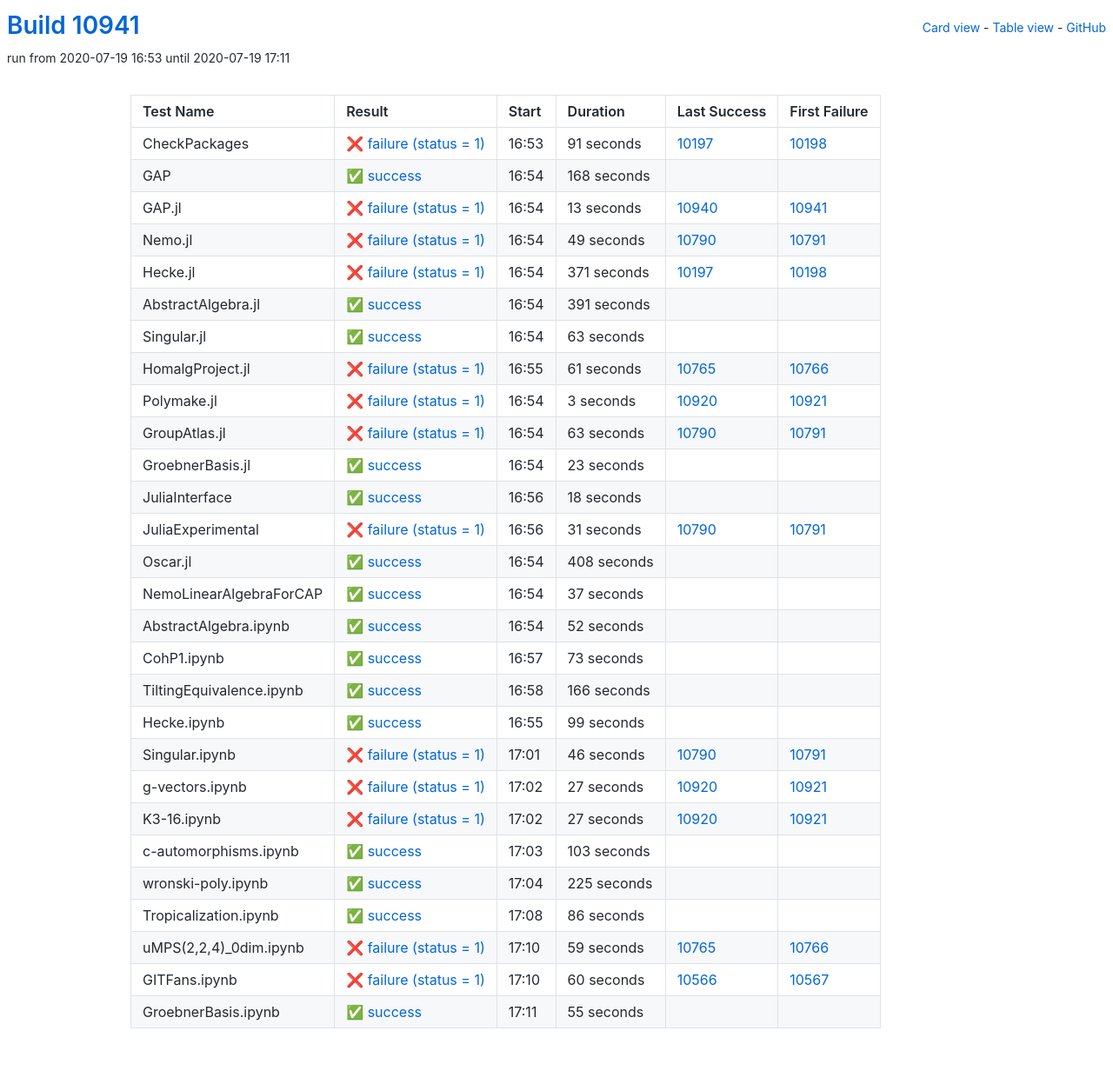
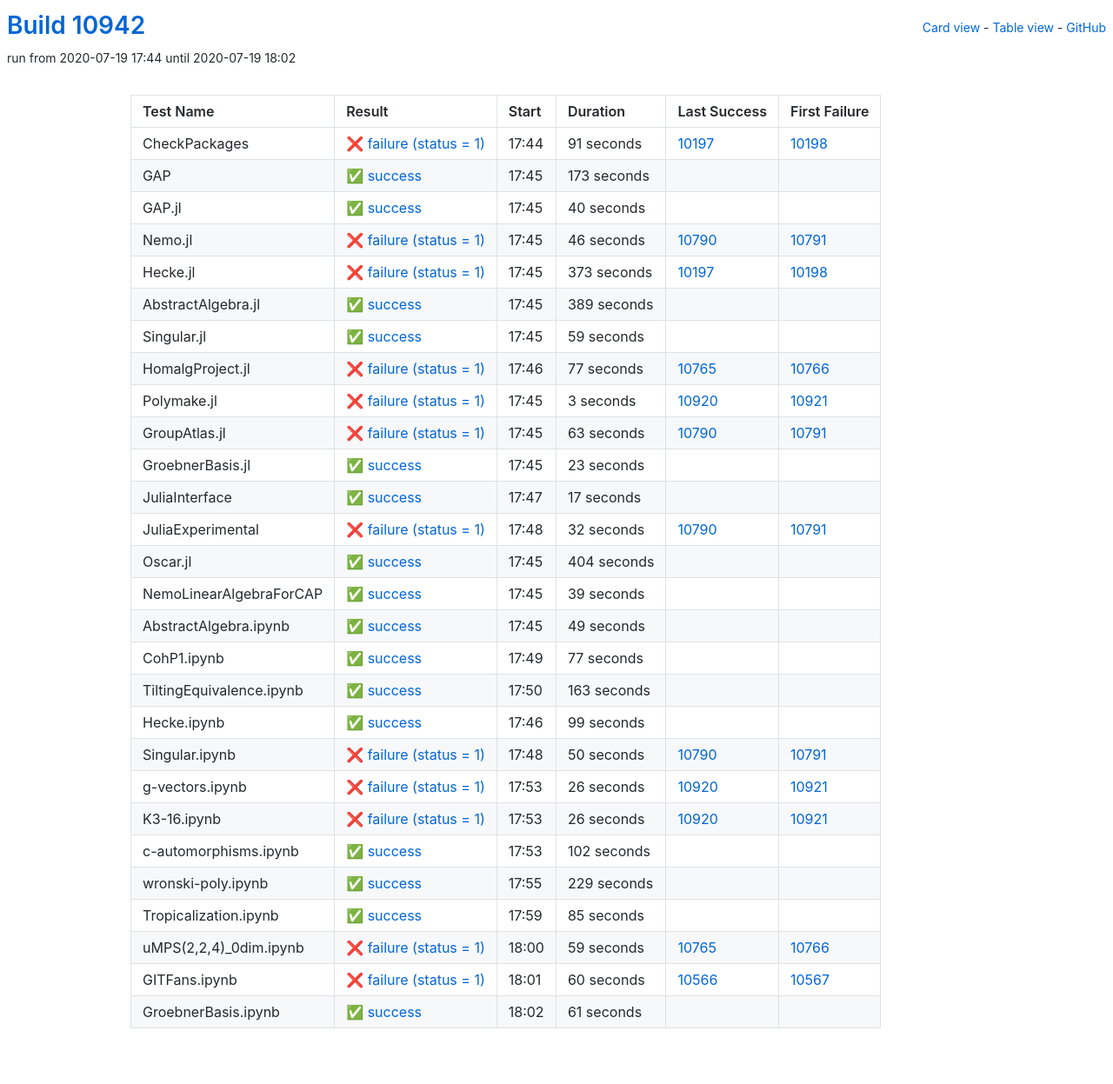
Before and after one commit to oscar-system/oscar-ci-status, a Jekyll site: the page built from table.html, in a window 1280 px wide. Shown: the whole page at 87% size. Built offline with Jekyll 4.4.1, drawn with Linux system fonts in a browser that asks for light colours.

Commit message:
Build #10942

```diff
--- a/_data/ci.yml
+++ b/_data/ci.yml
@@ -1,6 +1,6 @@
 ---
-build: 10941
-build_url: https://oscarci.mathematik.uni-kl.de/job/oscar/10941/
+build: 10942
+build_url: https://oscarci.mathematik.uni-kl.de/job/oscar/10942/
 job: oscar
 organization: oscar-system
 repo: oscar-ci-status
@@ -8,8 +8,8 @@ repourl: https://github.com/oscar-system/oscar-ci-status
 tests:
 - name: CheckPackages
   id: checkpackages
-  log: https://oscarci.mathematik.uni-kl.de/job/oscar/10941/artifact/logs/build-10941/CheckPackages.log
-  start: 2020-07-19 16:53
+  log: https://oscarci.mathematik.uni-kl.de/job/oscar/10942/artifact/logs/build-10942/CheckPackages.log
+  start: 2020-07-19 17:44
   success: false
   exitcode: 1
   status: failure
@@ -20,92 +20,92 @@ tests:
   first_failure_url: https://oscarci.mathematik.uni-kl.de/job/oscar/10198/
 - name: GAP
   id: gap
-  log: https://oscarci.mathematik.uni-kl.de/job/oscar/10941/artifact/logs/build-10941/GAP.log
-  start: 2020-07-19 16:54
+  log: https://oscarci.mathematik.uni-kl.de/job/oscar/10942/artifact/logs/build-10942/GAP.log
+  start: 2020-07-19 17:45
   success: true
   exitcode: 0
   status: success
-  duration: 168
+  duration: 173
   last_success: false
   last_success_url:
   first_failure: false
   first_failure_url:
 - name: GAP.jl
   id: gap-jl
-  log: https://oscarci.mathematik.uni-kl.de/job/oscar/10941/artifact/logs/build-10941/GAP.jl.log
-  start: 2020-07-19 16:54
+  log: https://oscarci.mathematik.uni-kl.de/job/oscar/10942/artifact/logs/build-10942/GAP.jl.log
+  start: 2020-07-19 17:45
+  success: true
+  exitcode: 0
+  status: success
+  duration: 40
+  last_success: false
+  last_success_url:
+  first_failure: false
+  first_failure_url:
+- name: Nemo.jl
+  id: nemo-jl
+  log: https://oscarci.mathematik.uni-kl.de/job/oscar/10942/artifact/logs/build-10942/Nemo.jl.log
+  start: 2020-07-19 17:45
   success: false
   exitcode: 1
   status: failure
-  duration: 13
-  last_success: 10940
-  last_success_url: https://oscarci.mathematik.uni-kl.de/job/oscar/10940/
-  first_failure: 10941
-  first_failure_url: https://oscarci.mathematik.uni-kl.de/job/oscar/10941/
-- name: Nemo.jl
-  id: nemo-jl
-  log: https://oscarci.mathematik.uni-kl.de/job/oscar/10941/artifact/logs/build-10941/Nemo.jl.log
-  start: 2020-07-19 16:54
-  success: false
-  exitcode: 1
-  status: failure
-  duration: 49
+  duration: 46
   last_success: 10790
   last_success_url: https://oscarci.mathematik.uni-kl.de/job/oscar/10790/
   first_failure: 10791
   first_failure_url: https://oscarci.mathematik.uni-kl.de/job/oscar/10791/
 - name: Hecke.jl
   id: hecke-jl
-  log: https://oscarci.mathematik.uni-kl.de/job/oscar/10941/artifact/logs/build-10941/Hecke.jl.log
-  start: 2020-07-19 16:54
+  log: https://oscarci.mathematik.uni-kl.de/job/oscar/10942/artifact/logs/build-10942/Hecke.jl.log
+  start: 2020-07-19 17:45
   success: false
   exitcode: 1
   status: failure
-  duration: 371
+  duration: 373
   last_success: 10197
   last_success_url: https://oscarci.mathematik.uni-kl.de/job/oscar/10197/
   first_failure: 10198
   first_failure_url: https://oscarci.mathematik.uni-kl.de/job/oscar/10198/
 - name: AbstractAlgebra.jl
   id: abstractalgebra-jl
-  log: https://oscarci.mathematik.uni-kl.de/job/oscar/10941/artifact/logs/build-10941/AbstractAlgebra.jl.log
-  start: 2020-07-19 16:54
+  log: https://oscarci.mathematik.uni-kl.de/job/oscar/10942/artifact/logs/build-10942/AbstractAlgebra.jl.log
+  start: 2020-07-19 17:45
   success: true
   exitcode: 0
   status: success
-  duration: 391
+  duration: 389
   last_success: false
   last_success_url:
   first_failure: false
   first_failure_url:
 - name: Singular.jl
   id: singular-jl
-  log: https://oscarci.mathematik.uni-kl.de/job/oscar/10941/artifact/logs/build-10941/Singular.jl.log
-  start: 2020-07-19 16:54
+  log: https://oscarci.mathematik.uni-kl.de/job/oscar/10942/artifact/logs/build-10942/Singular.jl.log
+  start: 2020-07-19 17:45
   success: true
   exitcode: 0
   status: success
-  duration: 63
+  duration: 59
   last_success: false
   last_success_url:
   first_failure: false
   first_failure_url:
 - name: HomalgProject.jl
   id: homalgproject-jl
-  log: https://oscarci.mathematik.uni-kl.de/job/oscar/10941/artifact/logs/build-10941/HomalgProject.jl.log
-  start: 2020-07-19 16:55
+  log: https://oscarci.mathematik.uni-kl.de/job/oscar/10942/artifact/logs/build-10942/HomalgProject.jl.log
+  start: 2020-07-19 17:46
   success: false
   exitcode: 1
   status: failure
-  duration: 61
+  duration: 77
   last_success: 10765
   last_success_url: https://oscarci.mathematik.uni-kl.de/job/oscar/10765/
   first_failure: 10766
   first_failure_url: https://oscarci.mathematik.uni-kl.de/job/oscar/10766/
 - name: Polymake.jl
   id: polymake-jl
-  log: https://oscarci.mathematik.uni-kl.de/job/oscar/10941/artifact/logs/build-10941/Polymake.jl.log
-  start: 2020-07-19 16:54
+  log: https://oscarci.mathematik.uni-kl.de/job/oscar/10942/artifact/logs/build-10942/Polymake.jl.log
+  start: 2020-07-19 17:45
   success: false
   exitcode: 1
   status: failure
@@ -116,8 +116,8 @@ tests:
   first_failure_url: https://oscarci.mathematik.uni-kl.de/job/oscar/10921/
 - name: GroupAtlas.jl
   id: groupatlas-jl
-  log: https://oscarci.mathematik.uni-kl.de/job/oscar/10941/artifact/logs/build-10941/GroupAtlas.jl.log
-  start: 2020-07-19 16:54
+  log: https://oscarci.mathematik.uni-kl.de/job/oscar/10942/artifact/logs/build-10942/GroupAtlas.jl.log
+  start: 2020-07-19 17:45
   success: false
   exitcode: 1
   status: failure
@@ -128,8 +128,8 @@ tests:
   first_failure_url: https://oscarci.mathematik.uni-kl.de/job/oscar/10791/
 - name: GroebnerBasis.jl
   id: groebnerbasis-jl
-  log: https://oscarci.mathematik.uni-kl.de/job/oscar/10941/artifact/logs/build-10941/GroebnerBasis.jl.log
-  start: 2020-07-19 16:54
+  log: https://oscarci.mathematik.uni-kl.de/job/oscar/10942/artifact/logs/build-10942/GroebnerBasis.jl.log
+  start: 2020-07-19 17:45
   success: true
   exitcode: 0
   status: success
@@ -140,92 +140,92 @@ tests:
   first_failure_url:
 - name: JuliaInterface
   id: juliainterface
-  log: https://oscarci.mathematik.uni-kl.de/job/oscar/10941/artifact/logs/build-10941/JuliaInterface.log
-  start: 2020-07-19 16:56
+  log: https://oscarci.mathematik.uni-kl.de/job/oscar/10942/artifact/logs/build-10942/JuliaInterface.log
+  start: 2020-07-19 17:47
   success: true
   exitcode: 0
   status: success
-  duration: 18
+  duration: 17
   last_success: false
   last_success_url:
   first_failure: false
   first_failure_url:
 - name: JuliaExperimental
   id: juliaexperimental
-  log: https://oscarci.mathematik.uni-kl.de/job/oscar/10941/artifact/logs/build-10941/JuliaExperimental.log
-  start: 2020-07-19 16:56
+  log: https://oscarci.mathematik.uni-kl.de/job/oscar/10942/artifact/logs/build-10942/JuliaExperimental.log
+  start: 2020-07-19 17:48
   success: false
   exitcode: 1
   status: failure
-  duration: 31
+  duration: 32
   last_success: 10790
   last_success_url: https://oscarci.mathematik.uni-kl.de/job/oscar/10790/
   first_failure: 10791
   first_failure_url: https://oscarci.mathematik.uni-kl.de/job/oscar/10791/
 - name: Oscar.jl
   id: oscar-jl
-  log: https://oscarci.mathematik.uni-kl.de/job/oscar/10941/artifact/logs/build-10941/Oscar.jl.log
-  start: 2020-07-19 16:54
+  log: https://oscarci.mathematik.uni-kl.de/job/oscar/10942/artifact/logs/build-10942/Oscar.jl.log
+  start: 2020-07-19 17:45
   success: true
   exitcode: 0
   status: success
-  duration: 408
+  duration: 404
   last_success: false
   last_success_url:
   first_failure: false
   first_failure_url:
 - name: NemoLinearAlgebraForCAP
   id: nemolinearalgebraforcap
-  log: https://oscarci.mathematik.uni-kl.de/job/oscar/10941/artifact/logs/build-10941/NemoLinearAlgebraForCAP.log
-  start: 2020-07-19 16:54
+  log: https://oscarci.mathematik.uni-kl.de/job/oscar/10942/artifact/logs/build-10942/NemoLinearAlgebraForCAP.log
+  start: 2020-07-19 17:45
   success: true
   exitcode: 0
   status: success
-  duration: 37
+  duration: 39
   last_success: false
   last_success_url:
   first_failure: false
   first_failure_url:
 - name: AbstractAlgebra.ipynb
   id: abstractalgebra-ipynb
-  log: https://oscarci.mathematik.uni-kl.de/job/oscar/10941/artifact/logs/build-10941/AbstractAlgebra.ipynb.log
-  start: 2020-07-19 16:54
+  log: https://oscarci.mathematik.uni-kl.de/job/oscar/10942/artifact/logs/build-10942/AbstractAlgebra.ipynb.log
+  start: 2020-07-19 17:45
   success: true
   exitcode: 0
   status: success
-  duration: 52
+  duration: 49
   last_success: false
   last_success_url:
   first_failure: false
   first_failure_url:
 - name: CohP1.ipynb
   id: cohp1-ipynb
-  log: https://oscarci.mathematik.uni-kl.de/job/oscar/10941/artifact/logs/build-10941/CohP1.ipynb.log
-  start: 2020-07-19 16:57
+  log: https://oscarci.mathematik.uni-kl.de/job/oscar/10942/artifact/logs/build-10942/CohP1.ipynb.log
+  start: 2020-07-19 17:49
   success: true
   exitcode: 0
   status: success
-  duration: 73
+  duration: 77
   last_success: false
   last_success_url:
   first_failure: false
   first_failure_url:
 - name: TiltingEquivalence.ipynb
   id: tiltingequivalence-ipynb
-  log: https://oscarci.mathematik.uni-kl.de/job/oscar/10941/artifact/logs/build-10941/TiltingEquivalence.ipynb.log
-  start: 2020-07-19 16:58
+  log: https://oscarci.mathematik.uni-kl.de/job/oscar/10942/artifact/logs/build-10942/TiltingEquivalence.ipynb.log
+  start: 2020-07-19 17:50
   success: true
   exitcode: 0
   status: success
-  duration: 166
+  duration: 163
   last_success: false
   last_success_url:
   first_failure: false
   first_failure_url:
 - name: Hecke.ipynb
   id: hecke-ipynb
-  log: https://oscarci.mathematik.uni-kl.de/job/oscar/10941/artifact/logs/build-10941/Hecke.ipynb.log
-  start: 2020-07-19 16:55
+  log: https://oscarci.mathematik.uni-kl.de/job/oscar/10942/artifact/logs/build-10942/Hecke.ipynb.log
+  start: 2020-07-19 17:46
   success: true
   exitcode: 0
   status: success
@@ -236,80 +236,80 @@ tests:
   first_failure_url:
 - name: Singular.ipynb
   id: singular-ipynb
-  log: https://oscarci.mathematik.uni-kl.de/job/oscar/10941/artifact/logs/build-10941/Singular.ipynb.log
-  start: 2020-07-19 17:01
+  log: https://oscarci.mathematik.uni-kl.de/job/oscar/10942/artifact/logs/build-10942/Singular.ipynb.log
+  start: 2020-07-19 17:48
   success: false
   exitcode: 1
   status: failure
-  duration: 46
+  duration: 50
   last_success: 10790
   last_success_url: https://oscarci.mathematik.uni-kl.de/job/oscar/10790/
   first_failure: 10791
   first_failure_url: https://oscarci.mathematik.uni-kl.de/job/oscar/10791/
 - name: g-vectors.ipynb
   id: g-vectors-ipynb
-  log: https://oscarci.mathematik.uni-kl.de/job/oscar/10941/artifact/logs/build-10941/g-vectors.ipynb.log
-  start: 2020-07-19 17:02
+  log: https://oscarci.mathematik.uni-kl.de/job/oscar/10942/artifact/logs/build-10942/g-vectors.ipynb.log
+  start: 2020-07-19 17:53
   success: false
   exitcode: 1
   status: failure
-  duration: 27
+  duration: 26
   last_success: 10920
   last_success_url: https://oscarci.mathematik.uni-kl.de/job/oscar/10920/
   first_failure: 10921
   first_failure_url: https://oscarci.mathematik.uni-kl.de/job/oscar/10921/
 - name: K3-16.ipynb
   id: k3-16-ipynb
-  log: https://oscarci.mathematik.uni-kl.de/job/oscar/10941/artifact/logs/build-10941/K3-16.ipynb.log
-  start: 2020-07-19 17:02
+  log: https://oscarci.mathematik.uni-kl.de/job/oscar/10942/artifact/logs/build-10942/K3-16.ipynb.log
+  start: 2020-07-19 17:53
   success: false
   exitcode: 1
   status: failure
-  duration: 27
+  duration: 26
   last_success: 10920
   last_success_url: https://oscarci.mathematik.uni-kl.de/job/oscar/10920/
   first_failure: 10921
   first_failure_url: https://oscarci.mathematik.uni-kl.de/job/oscar/10921/
 - name: c-automorphisms.ipynb
   id: c-automorphisms-ipynb
-  log: https://oscarci.mathematik.uni-kl.de/job/oscar/10941/artifact/logs/build-10941/c-automorphisms.ipynb.log
-  start: 2020-07-19 17:03
+  log: https://oscarci.mathematik.uni-kl.de/job/oscar/10942/artifact/logs/build-10942/c-automorphisms.ipynb.log
+  start: 2020-07-19 17:53
   success: true
   exitcode: 0
   status: success
-  duration: 103
+  duration: 102
   last_success: false
   last_success_url:
   first_failure: false
   first_failure_url:
 - name: wronski-poly.ipynb
   id: wronski-poly-ipynb
-  log: https://oscarci.mathematik.uni-kl.de/job/oscar/10941/artifact/logs/build-10941/wronski-poly.ipynb.log
-  start: 2020-07-19 17:04
+  log: https://oscarci.mathematik.uni-kl.de/job/oscar/10942/artifact/logs/build-10942/wronski-poly.ipynb.log
+  start: 2020-07-19 17:55
   success: true
   exitcode: 0
   status: success
-  duration: 225
+  duration: 229
   last_success: false
   last_success_url:
   first_failure: false
   first_failure_url:
 - name: Tropicalization.ipynb
   id: tropicalization-ipynb
-  log: https://oscarci.mathematik.uni-kl.de/job/oscar/10941/artifact/logs/build-10941/Tropicalization.ipynb.log
-  start: 2020-07-19 17:08
+  log: https://oscarci.mathematik.uni-kl.de/job/oscar/10942/artifact/logs/build-10942/Tropicalization.ipynb.log
+  start: 2020-07-19 17:59
   success: true
   exitcode: 0
   status: success
-  duration: 86
+  duration: 85
   last_success: false
   last_success_url:
   first_failure: false
   first_failure_url:
 - name: uMPS(2,2,4)_0dim.ipynb
   id: umps-2-2-4-0dim-ipynb
-  log: https://oscarci.mathematik.uni-kl.de/job/oscar/10941/artifact/logs/build-10941/uMPS-2-2-4-_0dim.ipynb.log
-  start: 2020-07-19 17:10
+  log: https://oscarci.mathematik.uni-kl.de/job/oscar/10942/artifact/logs/build-10942/uMPS-2-2-4-_0dim.ipynb.log
+  start: 2020-07-19 18:00
   success: false
   exitcode: 1
   status: failure
@@ -320,8 +320,8 @@ tests:
   first_failure_url: https://oscarci.mathematik.uni-kl.de/job/oscar/10766/
 - name: GITFans.ipynb
   id: gitfans-ipynb
-  log: https://oscarci.mathematik.uni-kl.de/job/oscar/10941/artifact/logs/build-10941/GITFans.ipynb.log
-  start: 2020-07-19 17:10
+  log: https://oscarci.mathematik.uni-kl.de/job/oscar/10942/artifact/logs/build-10942/GITFans.ipynb.log
+  start: 2020-07-19 18:01
   success: false
   exitcode: 1
   status: failure
@@ -332,12 +332,12 @@ tests:
   first_failure_url: https://oscarci.mathematik.uni-kl.de/job/oscar/10567/
 - name: GroebnerBasis.ipynb
   id: groebnerbasis-ipynb
-  log: https://oscarci.mathematik.uni-kl.de/job/oscar/10941/artifact/logs/build-10941/GroebnerBasis.ipynb.log
-  start: 2020-07-19 17:11
+  log: https://oscarci.mathematik.uni-kl.de/job/oscar/10942/artifact/logs/build-10942/GroebnerBasis.ipynb.log
+  start: 2020-07-19 18:02
   success: true
   exitcode: 0
   status: success
-  duration: 55
+  duration: 61
   last_success: false
   last_success_url:
   first_failure: false
```
Also changed, not shown: README.md.
